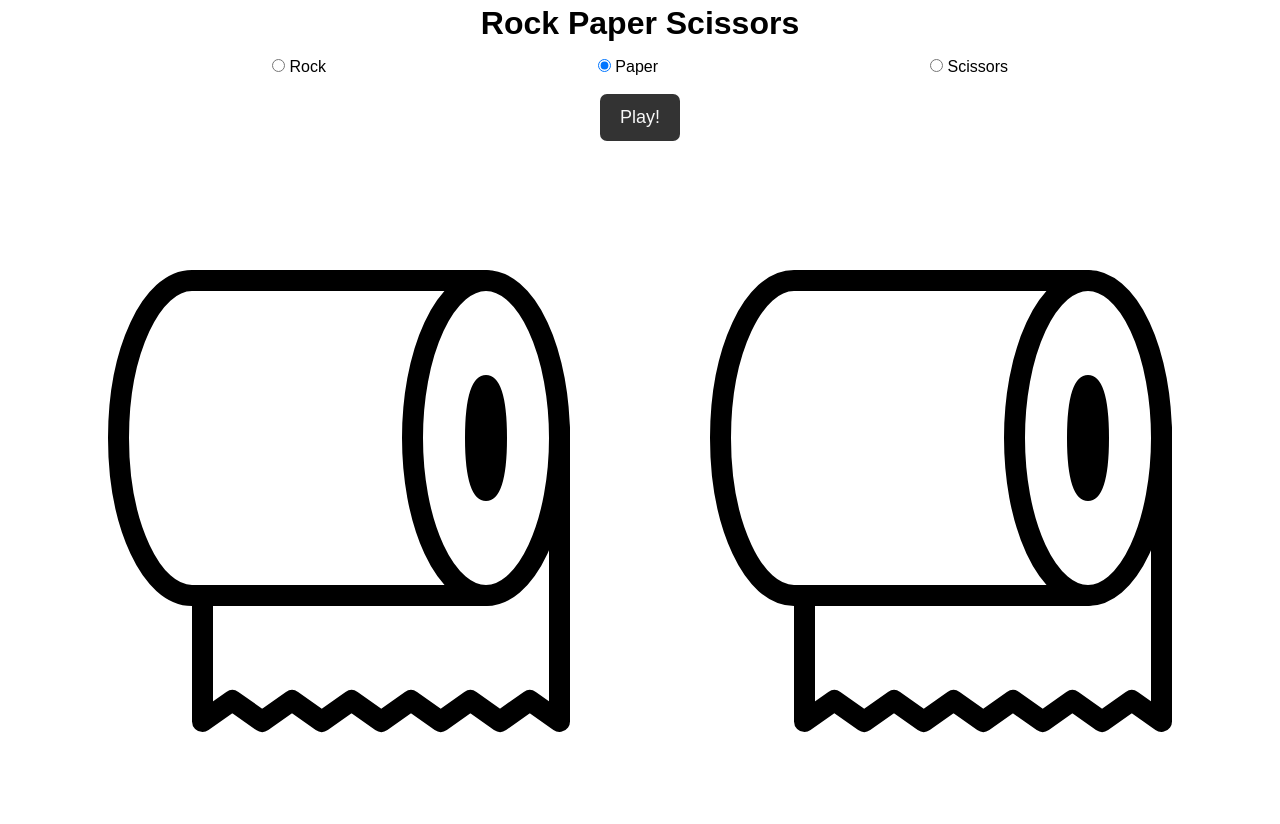
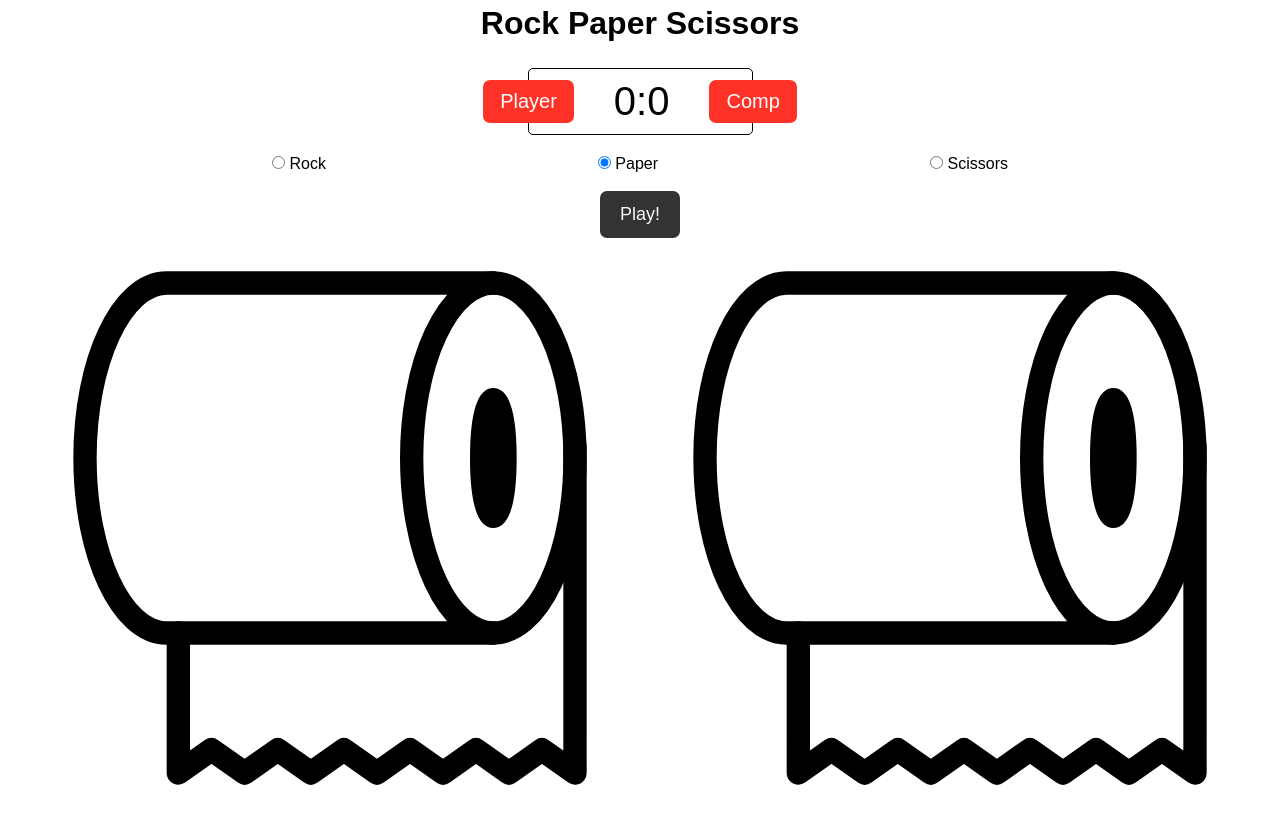
Before and after one commit to ChristofferHennie/rock-paper-scissors, a React (Create React App) app: page / in a window 1280 px wide. Shown: the top 824 px of the page. Built offline with nearby package versions, Linux system fonts and the light colour scheme.

Commit message:
Stil working on score system
The score board is implementet but nor updating

```diff
--- a/src/App.js
+++ b/src/App.js
@@ -2,12 +2,15 @@ import React, {Component} from "react";
 import Choices from "./components/Choices";
 import DisplayImages from "./components/DisplayImages";
 import Result from "./components/Result";
+import Score from "./components/Score";
 
 export default class App extends Component {
   state = {
     userChoice: "paper",
     compChoice: "paper",
     result: "",
+    playerScore: 0,
+    compScore: 0,
     options: [
       {
         name: "rock",
@@ -25,22 +28,56 @@ export default class App extends Component {
   };
 
   updateUserChoice = (e) => {
-    this.setState({userChoice: e, result: ""}, () => {
-      console.log(this.state.userChoice);
+    this.setState({userChoice: e, result: ""}, () =>
+      console.log(this.state.userChoice)
+    );
+  };
+
+  result = (compChoice, result) => {
+    this.updateScore();
+    this.setState(compChoice, result, () => {
+      console.log(this.state.result);
     });
   };
 
-  result = (compChoice, result) => {
-    this.setState(compChoice, result, () =>
-      console.log(this.state.result)
-    );
+  updateScore = (result = this.state.result) => {
+    switch (result) {
+      case "win":
+        return this.setState(
+          (prevPlayerScore = this.state.playerScore) => {
+            return (
+              {
+                playerScore: prevPlayerScore++,
+              },
+              () => console.log(this.state.compScore)
+            );
+          }
+        );
+      case "lose":
+        return this.setState(
+          (prevCompScore = this.state.compScore) => {
+            return (
+              {
+                compScore: prevCompScore++,
+              },
+              () => console.log(this.state.compScore)
+            );
+          }
+        );
+      default:
+        return console.log("tie");
+    }
   };
 
   render() {
     return (
       <div className='App'>
         <h1>Rock Paper Scissors</h1>
-        <div className="options">
+        <Score
+          playerScore={this.state.playerScore}
+          compScore={this.state.compScore}
+        />
+        <div className='options'>
           <Choices
             options={this.state.options}
             choice={this.updateUserChoice}
--- a/src/components/Score.js
+++ b/src/components/Score.js
@@ -1,11 +1,17 @@
-import React, { Component } from 'react'
+import React, {Component} from "react";
 
 export default class Score extends Component {
-    render() {
-        return (
-            <div>
-
-            </div>
-        )
-    }
+  render() {
+    return (
+      <div className='parent-score-board'>
+        <div className='score-board'>
+          <p className='opponents'>Player</p>
+          <p className='score'>
+            {this.props.playerScore}:{this.props.compScore}
+          </p>
+          <p className='opponents'>Comp</p>
+        </div>
+      </div>
+    );
+  }
 }
--- a/src/index.css
+++ b/src/index.css
@@ -26,12 +26,11 @@
   flex-wrap: wrap;
   justify-content: space-evenly;
   align-items: center;
-  height: 90vh;
   width: 100%;
 }
 
 .images > img {
-  height: 70%;
+  height: 70vh;
   width: auto;
   margin: 10px;
   color: black;
@@ -62,3 +61,40 @@
   border: none;
   border-radius: 7px;
 }
+
+.parent-score-board {
+  display: flex;
+  justify-content: center;
+  margin: 20px 0;
+  margin-top: 10px;
+}
+
+.score-board {
+  text-align: center;
+  margin: 0px 10px;
+  display: flex;
+  flex-direction: row;
+  justify-content: center;
+  align-items: center;
+  font-size: 20px;
+  box-sizing: border-box;
+  border: solid 1px black;
+  border-radius: 5px;
+  width: 225px;
+}
+
+.score {
+  padding: 10px 20px;
+  margin: 0px 20px;
+  font-size: 40px;
+  /*color: #fefefe;
+  background: #4CC0FF; */
+  border-radius: 10px;
+}
+
+.opponents {
+  padding: 10px 17px;
+  border-radius: 7px;
+  color: #fefefe;
+  background: #ff3228;
+}
```
